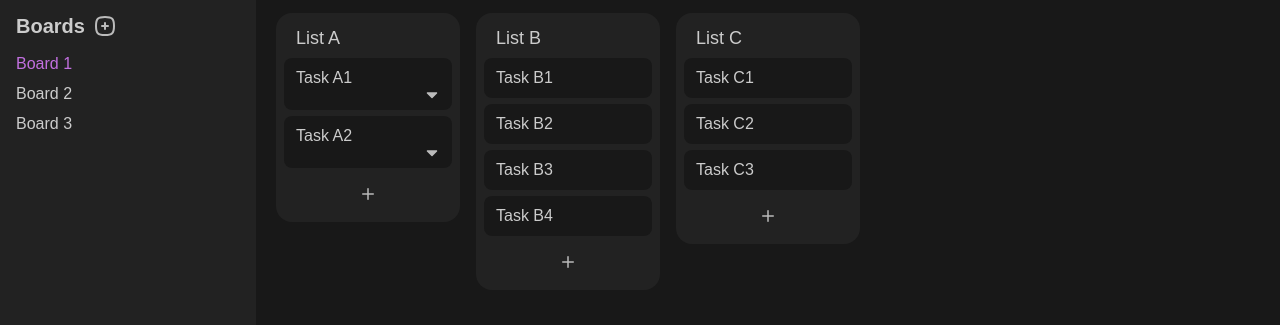
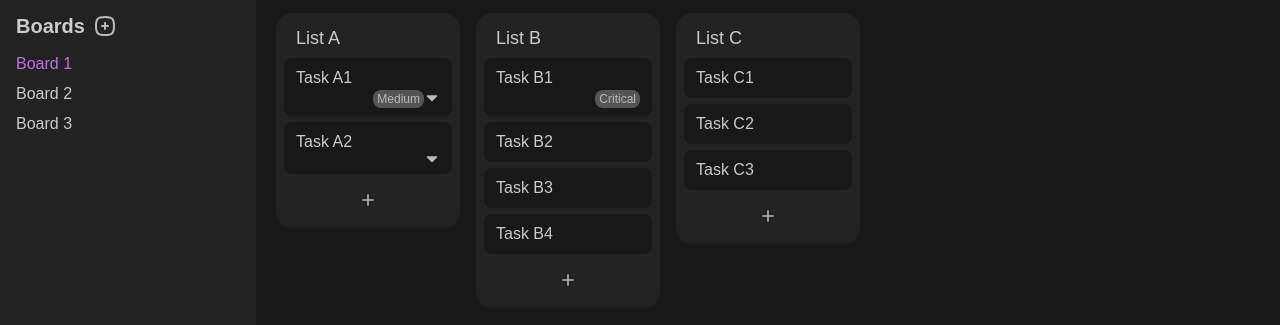
Before and after one commit to simeonrediger/odin-kanban, a website built with webpack: page src/index.html in a window 1280 px wide. Shown: the part 53-378 px from the top of the page. Built offline with nearby package versions, Linux system fonts and the light colour scheme.

Commit message:
Add task priority level tag

```diff
--- a/src/domains/board/data/default-board.js
+++ b/src/domains/board/data/default-board.js
@@ -4,11 +4,11 @@ import Task from '@/domains/task/model.js';
 
 export default new Board('Board 1', [
     new List('List A', [
-        new Task('Task A1', 'This is an example of a task description.'),
+        new Task('Task A1', 'This is an example of a task description.', 30),
         new Task('Task A2', 'This is another example of a task description.'),
     ]),
     new List('List B', [
-        new Task('Task B1'),
+        new Task('Task B1', undefined, 50),
         new Task('Task B2'),
         new Task('Task B3'),
         new Task('Task B4'),
--- a/src/domains/task/component.js
+++ b/src/domains/task/component.js
@@ -12,6 +12,7 @@ export default class TaskView {
     #detailsContainer;
     #toggleDescriptionButton
     #description;
+    #priorityLevel;
 
     static #actions = {
         openOptionsMenu: 'open-task-options-menu',
@@ -55,8 +56,10 @@ export default class TaskView {
         const optionsMenuButton = this.#createOptionsButton();
         this.#header.append(optionsMenuButton);
 
+        const taskPriorityLevel = store.getTaskPriorityLevel();
         const taskDescription = store.getTaskDescription();
 
+        this.#renderPriorityLevel(taskPriorityLevel);
         this.#renderDescription(taskDescription);
     }
 
@@ -94,6 +97,40 @@ export default class TaskView {
         button.append(icon);
 
         return button;
+    }
+
+    #renderPriorityLevel(priorityLevel) {
+
+        if (!priorityLevel) {
+            return;
+        }
+
+        this.#priorityLevel = document.createElement('p');
+        this.#priorityLevel.classList.add('task-priority-level');
+
+        this.#priorityLevel.textContent = this.#getPriorityLevelText(
+            priorityLevel
+        );
+
+        this.#detailsContainer.prepend(this.#priorityLevel);
+    }
+
+    #getPriorityLevelText(priorityLevel) {
+
+        switch (priorityLevel) {
+            case 10:
+                return 'Optional';
+            case 20:
+                return 'Low';
+            case 30:
+                return 'Medium';
+            case 40:
+                return 'High';
+            case 50:
+                return 'Critical';
+            default:
+                throw new Error(`Unexpected 'priorityLevel': ${priorityLevel}`);
+        }
     }
 
     #renderDescription(descriptionText) {
--- a/src/domains/task/model.js
+++ b/src/domains/task/model.js
@@ -17,10 +17,11 @@ export default class Task {
     #priorityLevel;
     #isDone;
 
-    constructor(name, description, id) {
+    constructor(name, description, priorityLevel, id) {
         this.#id = id ?? crypto.randomUUID();
         this.name = name;
         this.#description = description;
+        this.#priorityLevel = priorityLevel;
         Object.freeze(this);
     }
 
--- a/src/domains/task/store.js
+++ b/src/domains/task/store.js
@@ -1,10 +1,12 @@
 export default class TaskViewStore {
     #name;
     #description;
+    #priorityLevel;
 
-    constructor(name, description) {
+    constructor(name, description, priorityLevel) {
         this.#name = name;
         this.#description = description;
+        this.#priorityLevel = priorityLevel;
     }
 
     getTaskName() {
@@ -22,4 +24,12 @@ export default class TaskViewStore {
     setTaskDescription(description) {
         this.#description = description;
     }
+
+    getTaskPriorityLevel() {
+        return this.#priorityLevel;
+    }
+
+    setTaskPriority(priorityLevel) {
+        this.#priorityLevel = priorityLevel;
+    }
 }
--- a/src/domains/task/style.css
+++ b/src/domains/task/style.css
@@ -52,6 +52,15 @@
   justify-content: end;
 }
 
+.task-priority-level {
+  background-color: #555;
+  border-radius: 0.5rem;
+  color: var(--color-fg-secondary);
+  display: inline-block;
+  font-size: 0.75rem;
+  padding-inline: 0.25rem;
+}
+
 .toggle-description-button {
   background-color: transparent;
 }
--- a/src/domains/workspace/controller.js
+++ b/src/domains/workspace/controller.js
@@ -88,6 +88,7 @@ function setBoardViewStore(board) {
             taskViewStores[task.id] = new TaskViewStore(
                 task.name,
                 task.description,
+                task.priorityLevel,
             );
         }
 
```
